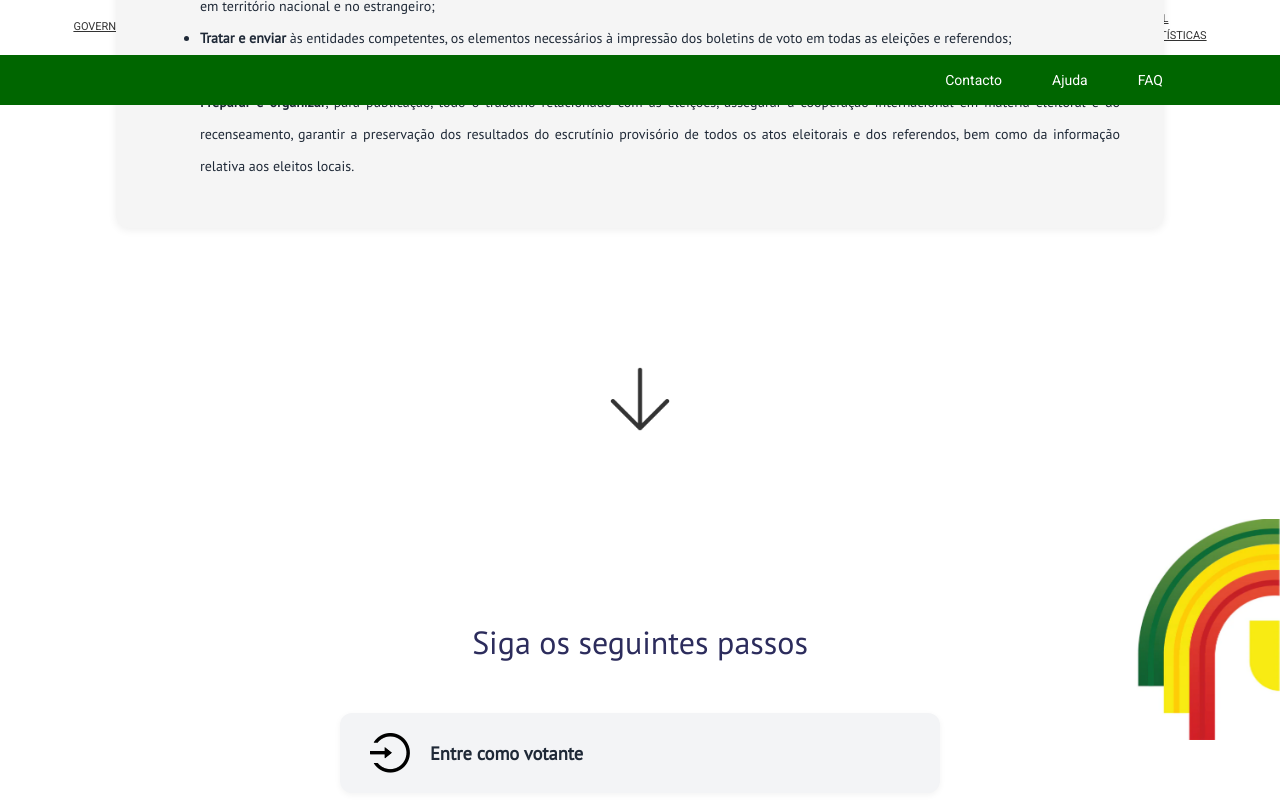
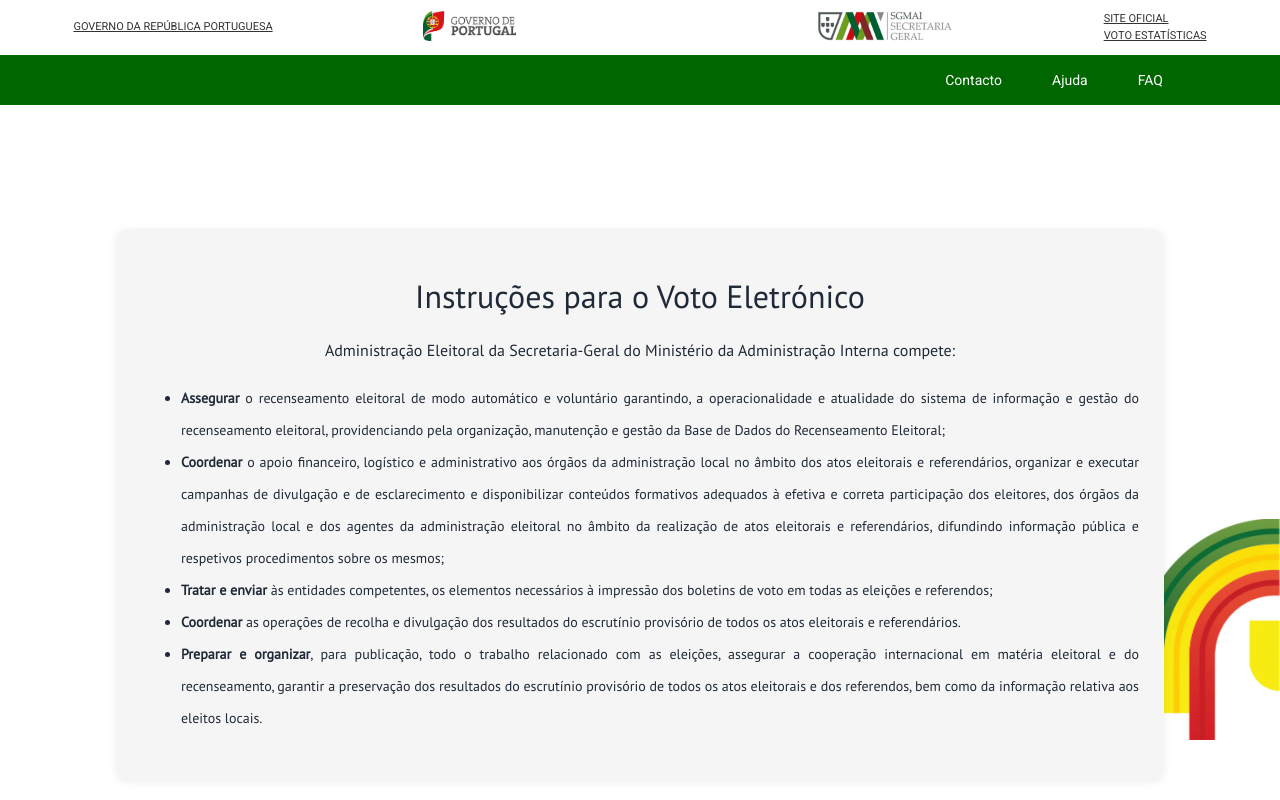
Before and after one commit to alexArdigo/e-voting-app_FE, a React (Vite) app: page /instructions in a window 1280 px wide. Shown: the top 800 px of the page. Built offline with nearby package versions, Linux system fonts and the light colour scheme.

Commit message:
Refactor layout and styles in ContactPage, Header, MainLayout, and SelectElectionPage; adjust logo size and clean up CSS

```diff
--- a/src/layouts/MainLayout.jsx
+++ b/src/layouts/MainLayout.jsx
@@ -5,7 +5,7 @@ import Footer from "../components/common/Footer";
 const MainLayout = ({ children, className = "dflx", style }) => (
     <main
         className={className}
-        style={{ minHeight: "100vh", ...style }}
+        style={style}
     >
         {children}
     </main>
--- a/src/pages/ConfirmElectionPage.jsx
+++ b/src/pages/ConfirmElectionPage.jsx
@@ -15,10 +15,9 @@ const ConfirmElectionPage = () => {
     const [confirmed, setConfirmed] = useState(false);
 
     const handleCheckboxChange = () => {
-        if(!confirmed){
+        if (!confirmed) {
             toast("Pfv confirme que compreende as condições para votar.");
-        }
-        else {
+        } else {
             navigate("/ballot", {
                 state: {
                     electionId: location.state.selectedElectionId,
@@ -30,21 +29,28 @@ const ConfirmElectionPage = () => {
 
     return (
         <>
-        <MainLayout className="dflxColumn">
+            <MainLayout style={{justifyContent: "space-between"}}>
+                <div >
+                    <img src="public/images/image 4.png"></img>
+                </div>
+
+                <StyledContainer variant="transparent" className="dflxColumn" style={{paddingRight:"400px", marginTop: "0"}}>
                     <StyledContainer variant="tranparent" style={{paddingBlock: "100px"}}>
-                <p >Selecionou:</p>
+                        <p>Selecionou:</p>
                         <h1 style={{fontSize: "50px"}}>{selectedElectionName || "Nome da eleição não disponível"}</h1>
                     </StyledContainer>
-            <StyledContainer variant="warning" style={{width: "600px", justifyContent: "center"}} >
-                <p>Atenção! Ao clicar em “Votar” irá ser redirecionado para o seu boletim de voto eletrónico. Terá 5 minutos para submeter o seu voto. </p>
+                    <StyledContainer variant="warning" style={{width: "600px", justifyContent: "center"}}>
+                        <p>Atenção! Ao clicar em “Votar” irá ser redirecionado para o seu boletim de voto eletrónico.
+                            Terá 5 minutos para submeter o seu voto. </p>
                         <label>
                             <div style={{display: "flex", alignItems: "center", gap: "10px"}}>
-                    <input style={{padding: "10px"}} type="checkbox" id="dataConfirmation" name="dataConfirmation" onChange={() => setConfirmed(!confirmed)}/>
+                                <input style={{padding: "10px"}} type="checkbox" id="dataConfirmation"
+                                       name="dataConfirmation" onChange={() => setConfirmed(!confirmed)}/>
                                 <p> Compreendo </p>
                             </div>
                         </label>
                     </StyledContainer>
-            <div className={"button-wrapper"} >
+                    <div className={"button-wrapper"}>
                         <button
                             className="vote-button"
                             onClick={() => handleCheckboxChange()}
@@ -53,6 +59,8 @@ const ConfirmElectionPage = () => {
                         </button>
 
                     </div>
+                </StyledContainer>
+
             </MainLayout>
 
         </>
--- a/src/pages/Instructions.jsx
+++ b/src/pages/Instructions.jsx
@@ -21,22 +21,19 @@ const Instructions = () => {
     }
 
     return (
-        <MainLayout className="dflxColumn">
+        <MainLayout className="dflxColumn" style={{ minHeight: "1900px"}}>
 
             <StyledContainer variant="default" style={{marginTop: "100px", paddingBlock:"30px", width: "1000px", justifyContent: "center", alignContent: "center", lineHeight: "2em"}}>
                 <h1 style={{ textAlign: "center" }}>Instruções para o Voto Eletrónico</h1>
                 <p style={{ textAlign: "center" }}>
                     Administração Eleitoral da Secretaria-Geral do Ministério da Administração Interna compete:
                 </p>
-                <ul style={{ textAlign: "justify", marginInline: "20px" }}>
+                <ul style={{ textAlign: "justify", marginInline: "1px" }}>
                     <li>
                         <strong>Assegurar</strong> o recenseamento eleitoral de modo automático e voluntário garantindo, a operacionalidade e atualidade do sistema de informação e gestão do recenseamento eleitoral, providenciando pela organização, manutenção e gestão da Base de Dados do Recenseamento Eleitoral;
                     </li>
                     <li>
                         <strong>Coordenar</strong> o apoio financeiro, logístico e administrativo aos órgãos da administração local no âmbito dos atos eleitorais e referendários, organizar e executar campanhas de divulgação e de esclarecimento e disponibilizar conteúdos formativos adequados à efetiva e correta participação dos eleitores, dos órgãos da administração local e dos agentes da administração eleitoral no âmbito da realização de atos eleitorais e referendários, difundindo informação pública e respetivos procedimentos sobre os mesmos;
-                    </li>
-                    <li>
-                        <strong>Elaborar e organizar</strong>, ainda, toda a documentação necessária para o apoio jurídico e de esclarecimento aos eleitores, aos agentes eleitorais e a outros intervenientes diretos nos processos eleitorais, promover campanhas mediáticas sobre o recenseamento eleitoral, as eleições e os referendos nacionais, em território nacional e no estrangeiro;
                     </li>
                     <li>
                         <strong>Tratar e enviar</strong> às entidades competentes, os elementos necessários à impressão dos boletins de voto em todas as eleições e referendos;
@@ -49,8 +46,8 @@ const Instructions = () => {
                     </li>
                 </ul>
             </StyledContainer>
-            <StyledContainer variant="flex" style={{marginTop:"80px"}}>
-                <img src="/images/arrow-down.png" alt="arrow" style={{width: "100px", cursor: "pointer"}} onClick={handleScroll} />
+            <StyledContainer variant="flex" style={{marginTop:"0"}}>
+                <img src="/images/arrow-down.png" alt="arrow" style={{width: "80px", cursor: "pointer"}} onClick={handleScroll} />
             </StyledContainer>
             <StyledContainer style={{width: "800px", paddingColumn: "30px"}} variant="transparent" ref={stepsRef}>
 
```
Also changed, not shown: public/images/image 4.png (added). Lines whose indentation alone changed are shown as unchanged.
